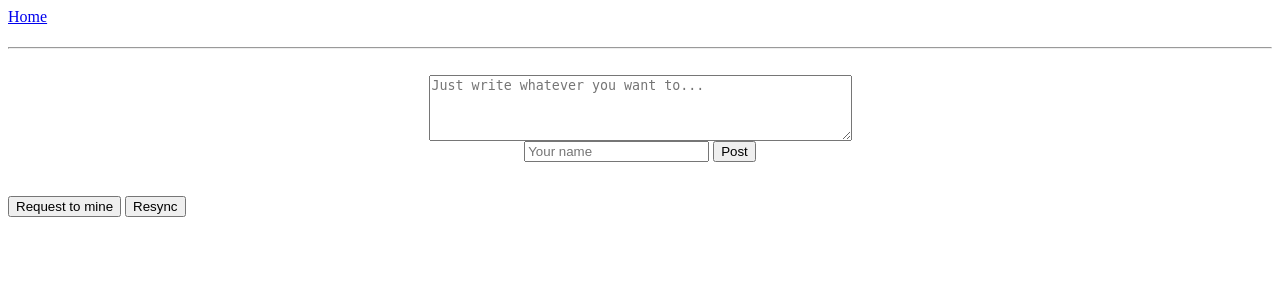
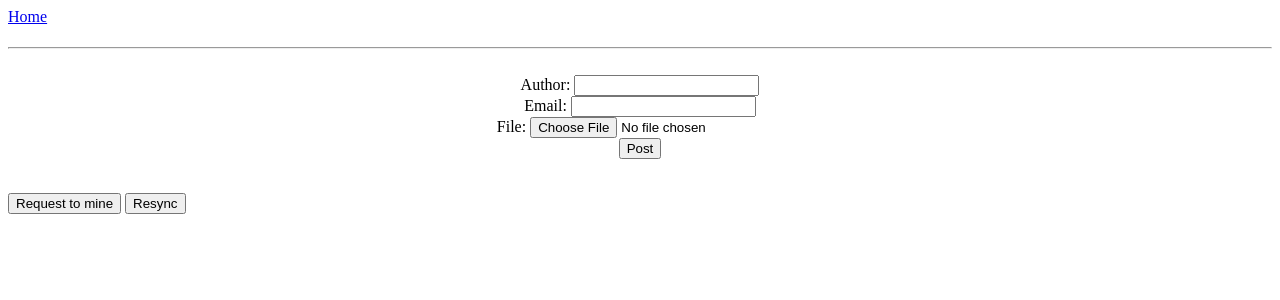
Before and after one commit to refrigeratedwater/blockchain-backend, a Flask app: template templates/index.html in a window 1280 px wide. Shown: the top 300 px of the page. Run offline with Flask 3, Linux system fonts and the light colour scheme; the template is opened without the code that fills it, so the values that code supplies are empty.

Commit message:
html changes

```diff
--- a/templates/index.html
+++ b/templates/index.html
@@ -5,18 +5,29 @@
 <center>
 	<form
 		action="/submit"
-		id="textform"
-		method="post">
-		<textarea
-			name="content"
-			rows="4"
-			cols="50"
-			placeholder="Just write whatever you want to..."></textarea>
-		<br />
+		method="post"
+		enctype="multipart/form-data">
+		<label for="author">Author:</label>
 		<input
 			type="text"
+			id="author"
 			name="author"
-			placeholder="Your name" />
+			required />
+		<br />
+		<label for="email">Email:</label>
+		<input
+			type="email"
+			id="email"
+			name="email"
+			required />
+		<br />
+		<label for="file">File:</label>
+		<input
+			type="file"
+			id="file"
+			name="file"
+			required />
+		<br />
 		<input
 			type="submit"
 			value="Post" />
@@ -54,7 +65,7 @@
 		</div>
 		<div>
 			<div class="post_box-body">
-				<p>{{post.content}}</p>
+				<p>{{post.email}}</p>
 			</div>
 		</div>
 	</div>
```
